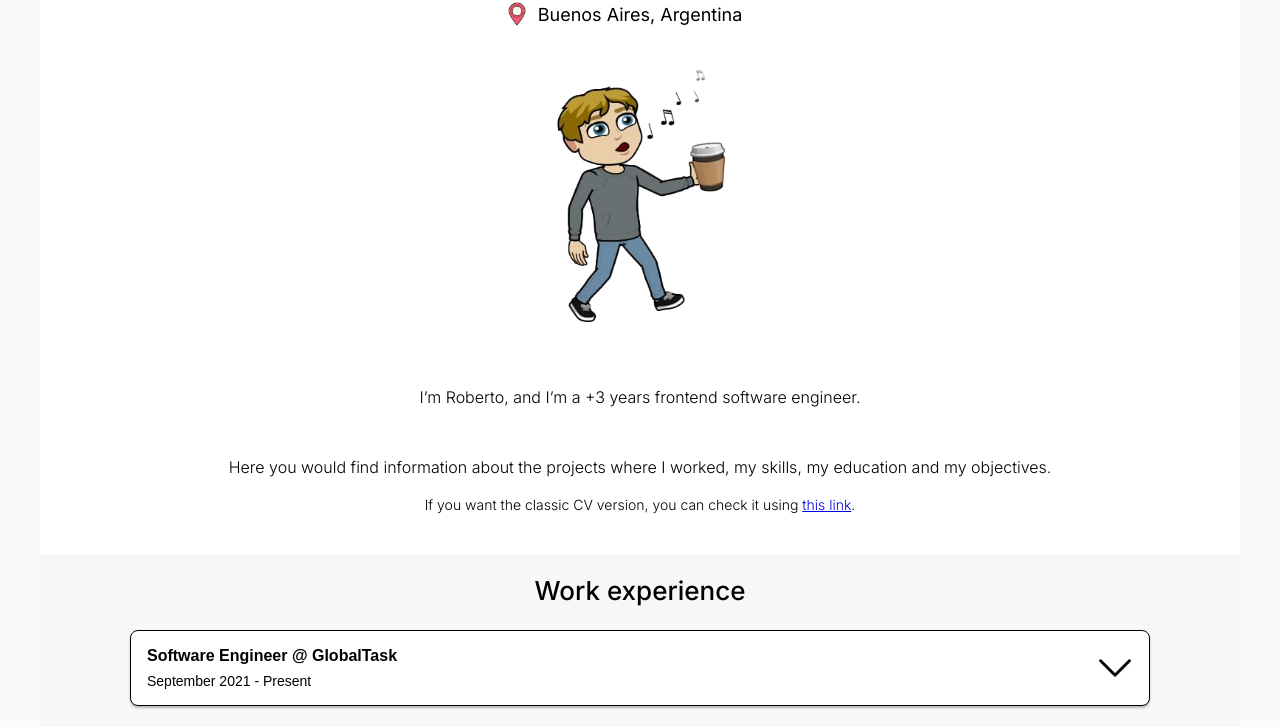
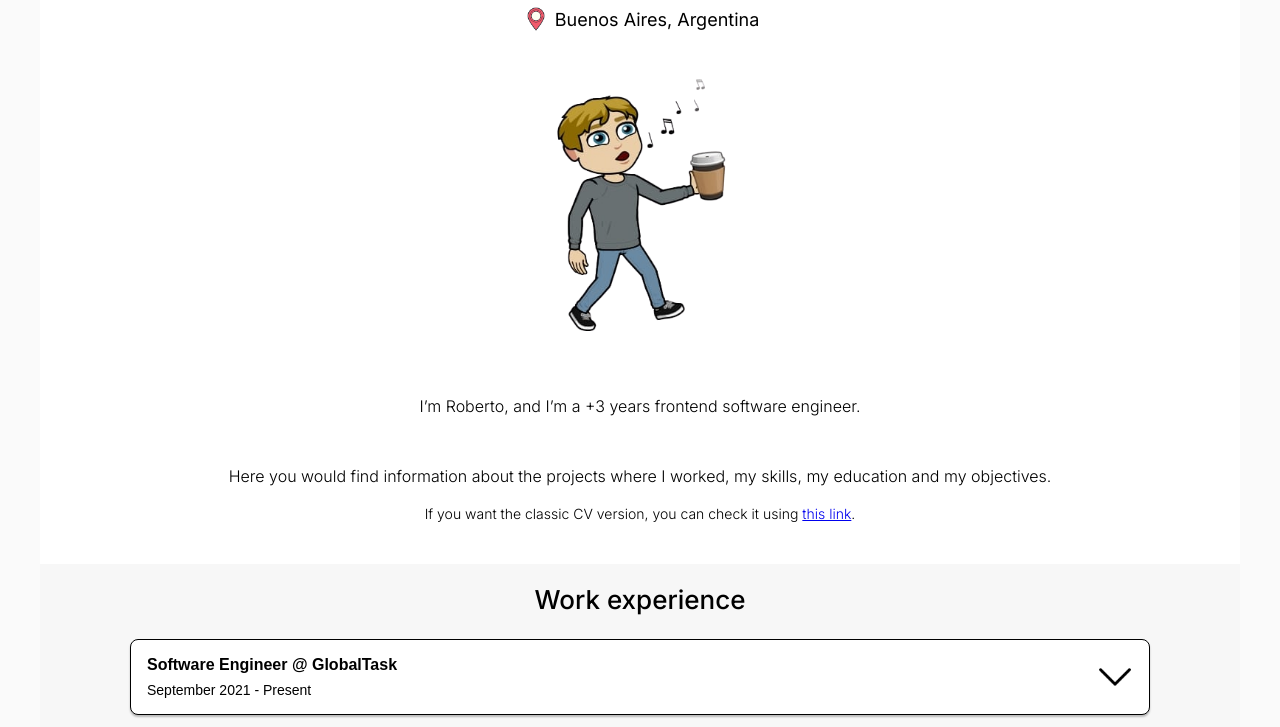
Before and after one commit to rdmarcos49/portfolio, an Astro site: page / in a window 1280 px wide. Shown: the part 269-996 px from the top of the page. Built offline with nearby package versions, Linux system fonts and the light colour scheme; Astro itself is replaced by a stand-in of ours.

Commit message:
location styles

```diff
--- a/src/components/Location/index.astro
+++ b/src/components/Location/index.astro
@@ -3,8 +3,8 @@ import './index.scss';
 ---
 
 <article class='location'>
+  <img class='location__image' src='/icons/location.png' alt='Current location' height='30' width='30'/>
   <h3 class='location__title'>
-    <img class='location__title__image' src='/icons/location.png' alt='Current location' height='30' width='30'/>
-    <span class='location__title__text'>Buenos Aires, Argentina</span>
+    Buenos Aires, Argentina
   </h3>
 </article>
--- a/src/components/Location/index.scss
+++ b/src/components/Location/index.scss
@@ -1,20 +1,15 @@
 .location {
   align-items: center;
   display: flex;
-  gap: 8px;
+  gap: 4px;
   justify-content: center;
+
+  &__image {
+    width: 30px;
+  }
 
   &__title {
     font-size: 18px;
     font-weight: 400;
-    position: relative;
-
-    &__image {
-      left: 0;
-      position: absolute;
-      top: 47%;
-      transform: translate(-120%, -50%);
-      width: 30px;
-    }
   }
 }
```
